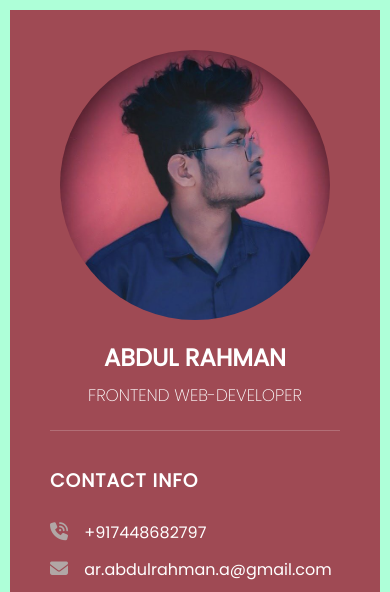
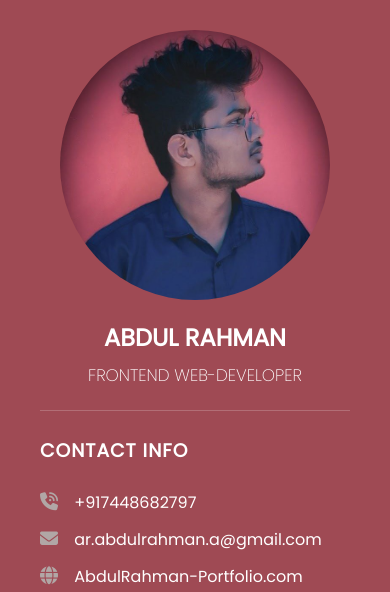
Before and after one commit to AbdulCodeCraft/AbdulRahman-CV, a plain HTML site: page index.html in a window 390 px wide. Shown: the top 592 px of the page. Drawn offline with Linux system fonts and the light colour scheme.

```diff
--- a/style.css
+++ b/style.css
@@ -29,7 +29,7 @@ body{
     background-color: #270606;
     display: grid;
     grid-template-columns: 1fr 2fr;
-    /* box-shadow: rgba(0, 0, 0, 0.19) 0px 10px 20px, rgba(0, 0, 0, 0.23) 0px 6px 6px; */
+    box-shadow: rgba(0, 0, 0, 0.19) 0px 10px 20px, rgba(0, 0, 0, 0.23) 0px 6px 6px;
 }
 .container .left-side {
     position: relative;
@@ -87,7 +87,6 @@ body{
     font-weight: 600;
     letter-spacing: 1px;
     margin-bottom: 13px;
-    padding-top: 10px;
 }
 .contact-info ul{
     position: absolute;
@@ -276,8 +275,9 @@ p{
 
 /* Responsive Design */
 @media only screen and (max-width: 950px) {
+
     .container{
-        margin: 10px;
+       margin: -10px;
        display: grid;
        grid-template-columns: repeat(1,1fr);
     }
@@ -286,7 +286,7 @@ p{
     }
 
 }
-@media only screen and (max-width: 600px)
+@media only screen and (max-width: 450px)
 {
     .about .box{
         flex-direction: column;
```
Also changed, not shown: Resume-Site.jpg.png (added).
